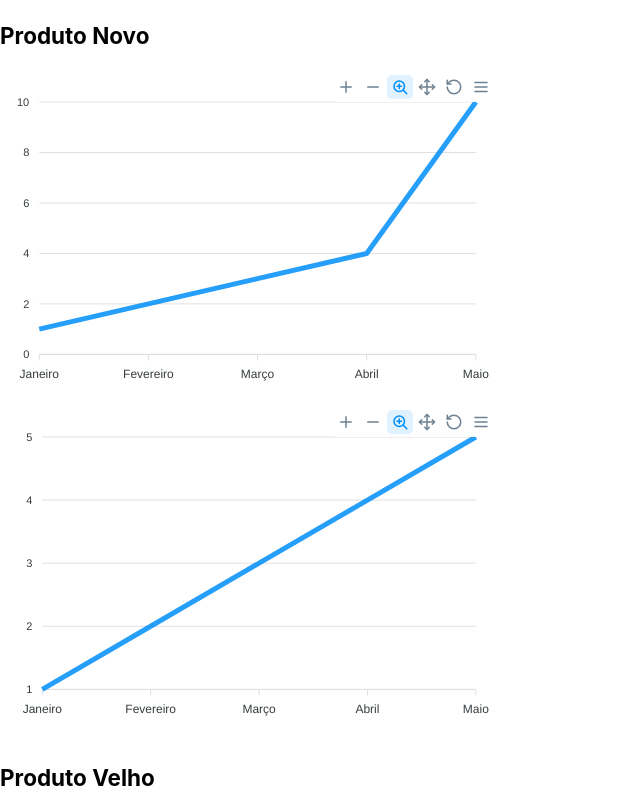
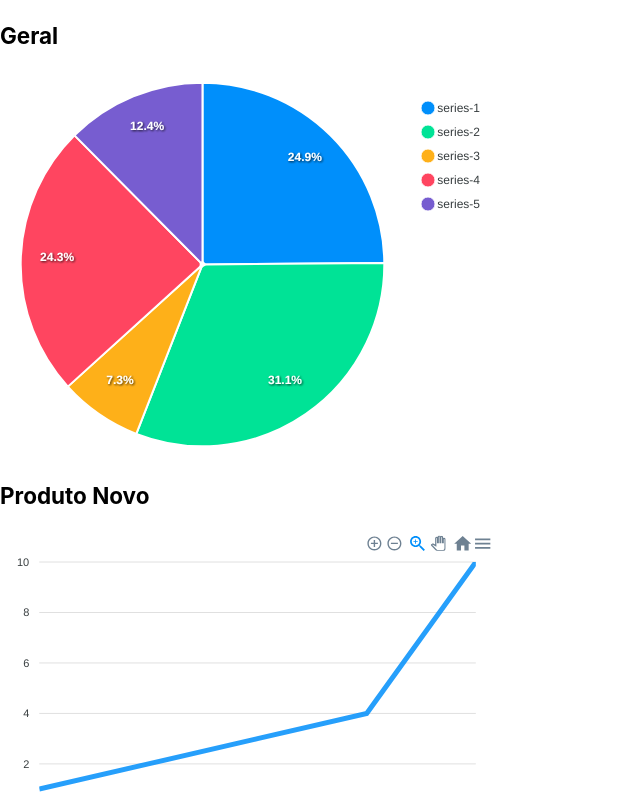
Before and after one commit to Code-Lotus/api3-frontend, a React (Create React App) app: page / in a window 1280 px wide. Shown: the top 800 px of the page, without its empty margins (0-640 px from the left). Built offline with nearby package versions, Linux system fonts and the light colour scheme.

Commit message:
Inserção de gráfico
Inserção dos gráficos de pizza a linha

```diff
--- a/package.json
+++ b/package.json
@@ -10,7 +10,9 @@
     "@types/node": "^16.18.95",
     "@types/react": "^18.2.74",
     "@types/react-dom": "^18.2.24",
+    "apexcharts": "^3.48.0",
     "react": "^18.2.0",
+    "react-apexcharts": "^1.4.1",
     "react-dom": "^18.2.0",
     "react-scripts": "5.0.1",
     "typescript": "^4.9.5",
@@ -39,5 +41,9 @@
       "last 1 firefox version",
       "last 1 safari version"
     ]
+  },
+  "devDependencies": {
+    "sass": "^1.74.1",
+    "typescript-plugin-css-modules": "^5.1.0"
   }
 }
--- a/src/components/bloco/index.tsx
+++ b/src/components/bloco/index.tsx
@@ -1,10 +1,15 @@
 // import PlanilhaVendas from "../../assets/planilhaVenda";
 import Linha from "../graficos/linha/index";
+import Pizza from "../graficos/pie/index";
 
 export default function Bloco({v1,v2,v3,v4}: {v1: Array<number>, v2: Array<number>, v3: Array<number>, v4: Array<number>}){
     // let vendas = new PlanilhaVendas()
     return (
         <>
+            <div>
+                <h3>Geral</h3>
+                <Pizza  />
+            </div>
             <div>
                 <h3>Produto Novo</h3>
                 <Linha categoria={["Janeiro", "Fevereiro", "Março", "Abril", "Maio"]} nome="produto" valor={[1,2,3,4,10]} />
--- a/src/components/graficos/linha/index.tsx
+++ b/src/components/graficos/linha/index.tsx
@@ -12,7 +12,8 @@ export default function Linha({categoria, nome, valor}: {categoria: Array<string
     series: [{
       name: nome,
       data: valor
-      }]}
+    }]
+  };
   return (
   <div>
     <Chart options={dados.options} series={dados.series} type="line" width={500} height={320} />
--- /dev/null
+++ b/src/components/graficos/pie/index.tsx
@@ -0,0 +1,37 @@
+import React, { Component } from "react";
+import Chart from "react-apexcharts";
+// import ApexCharts from "apexcharts";
+
+class Pizza extends Component {
+    public state = {
+        series: [44, 55, 13, 43, 22],
+        options: {
+            chart: {
+            id: "pie"
+            },
+            xaxis: {
+            categories: [1991, 1992, 1993, 1994, 1995, 1996, 1997, 1998]
+            }
+        }
+    };
+
+  render() {
+    return (
+      <div className="app">
+        <div className="row">
+          <div className="mixed-chart">
+            <Chart
+              options={this.state.options}
+              series={this.state.series}
+              type="pie"
+              width="500"
+            />
+          </div>
+        </div>
+
+      </div>
+    );
+  }
+}
+
+export default Pizza;
```
Also changed, not shown: src/components/graficos/linha/index1.tsx (deleted, +0 -40 lines), 1 other file (tests, documents, lock files or other folders). Lines whose indentation alone changed are shown as unchanged.
